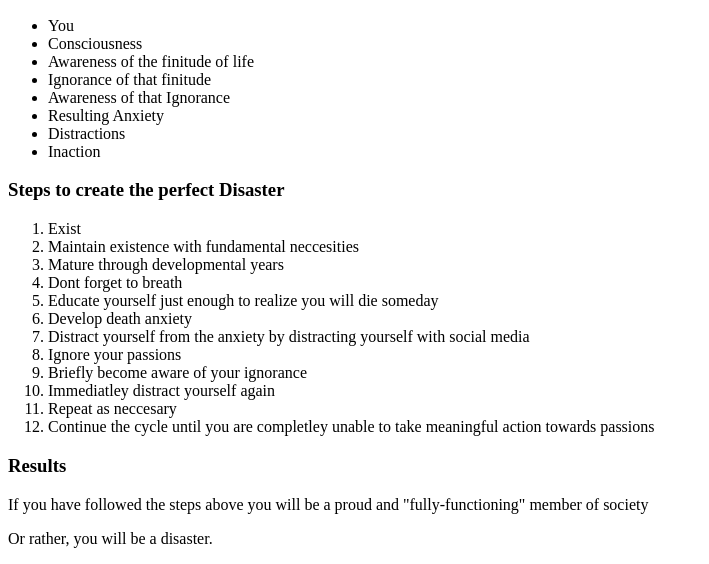
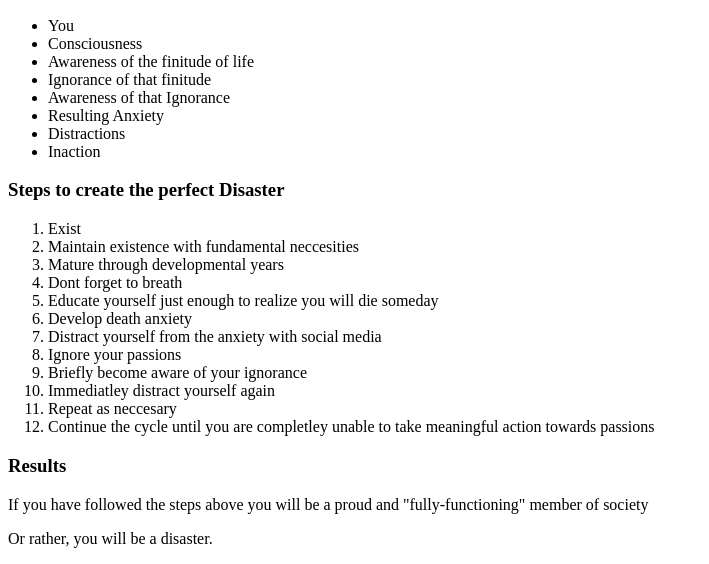
Before and after one commit to raleiv/odin-recipe, a plain HTML site: page recipes/disasterrecipe.html in a window 1280 px wide. Shown: the part 284-848 px from the top of the page, without its empty margins (0-709 px from the left). Drawn offline with Linux system fonts and the light colour scheme.

Commit message:
Typo fix in Distract

```diff
--- a/recipes/disasterrecipe.html
+++ b/recipes/disasterrecipe.html
@@ -28,7 +28,7 @@
             <li>Dont forget to breath</li>
             <li>Educate yourself just enough to realize you will die someday</li>
             <li>Develop death anxiety</li>
-            <li>Distract yourself from the anxiety by distracting yourself with social media</li>
+            <li>Distract yourself from the anxiety with social media</li>
             <li>Ignore your passions</li>
             <li>Briefly become aware of your ignorance</li>
             <li>Immediatley distract yourself again</li>
@@ -41,4 +41,4 @@
         </p>
         <p> Or rather, you will be a disaster.</p>
 </body>
-</html>
+</html
```
